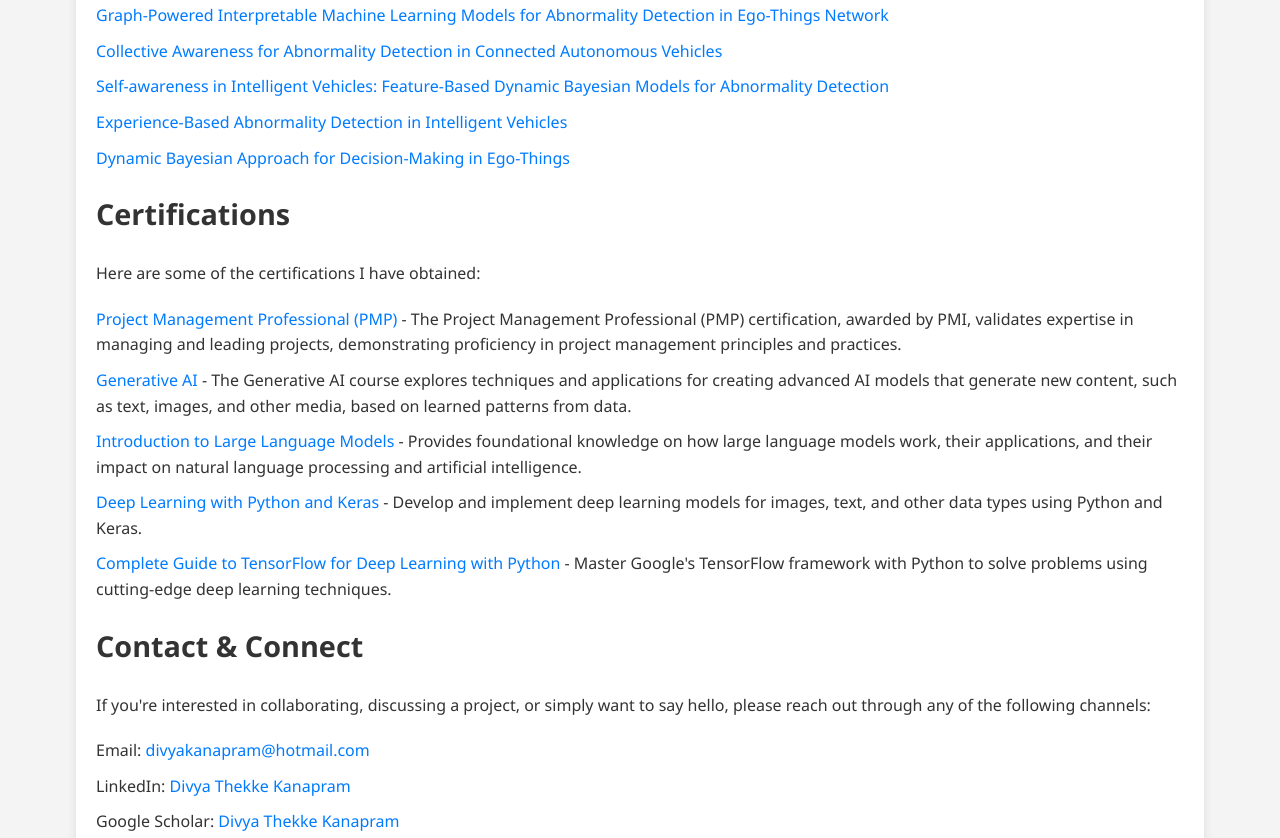
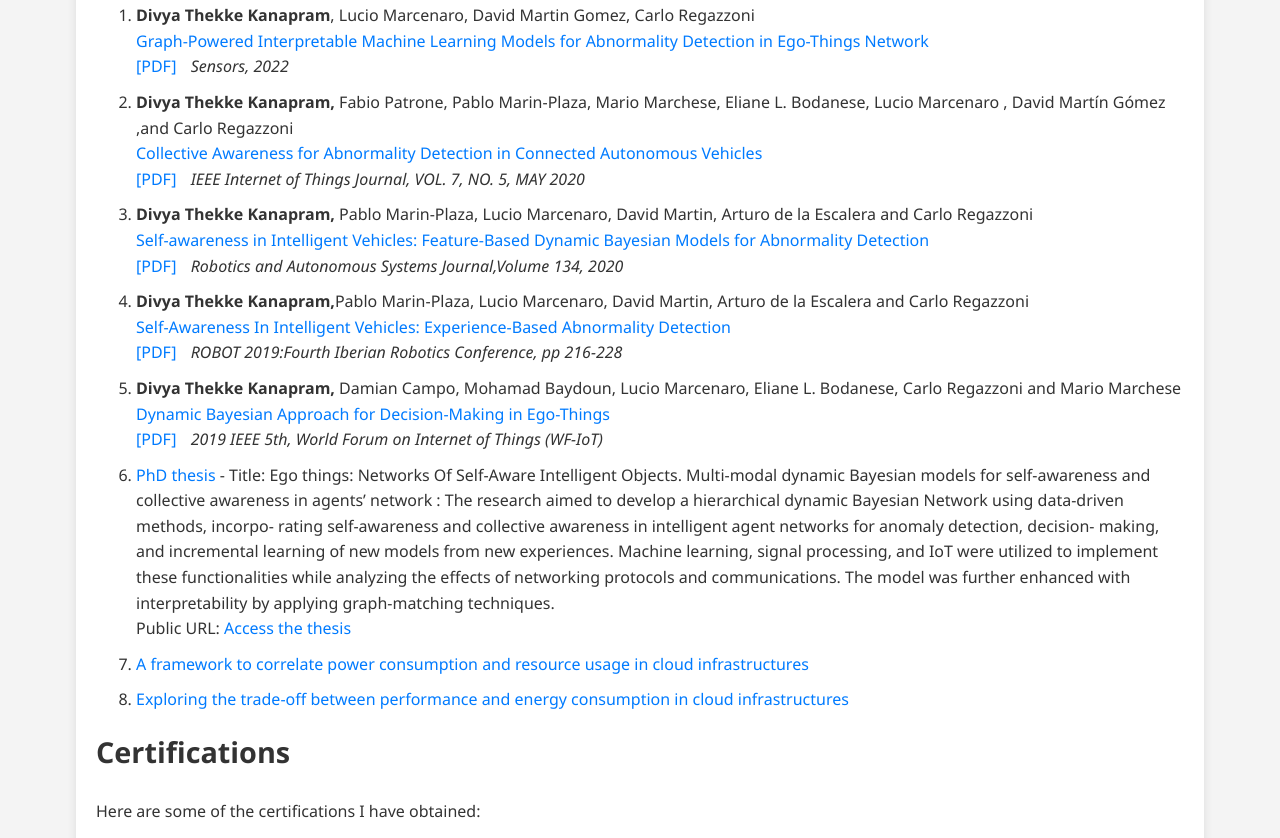
Before and after one commit to Divyakanapram/Divyakanapram.github.io, a plain HTML site: page index.html in a window 1280 px wide. Shown: the part 712-1550 px from the top of the page. Drawn offline with Linux system fonts and the light colour scheme.

Commit message:
Updated the publications

```diff
--- a/index.html
+++ b/index.html
@@ -120,18 +120,99 @@
         <section id="publications">
             <h2>Publications</h2>
             <p>Here are some of my notable publications:</p>
-            <ul>
-                <li><a href="Publications/1_Graph-Powered_Interpretable_Machine_Learning_Models_for_Abnormality_Detection_in_Ego-Things_Network.pdf" target="_blank">Graph-Powered Interpretable Machine Learning Models for Abnormality Detection in Ego-Things Network</a></li>
-                <li><a href="Publications/2_Collective_Awareness_for_Abnormality_Detection_in_Connected_Autonomous_Vehicles.pdf" target="_blank">Collective Awareness for Abnormality Detection in Connected Autonomous Vehicles</a></li>
-                <li><a href="Publications/3_Self-awareness_in_intelligent_vehicles_Feature_based_dynamic_Bayesian_models_for_abnormality_detection.pdf" target="_blank">Self-awareness in Intelligent Vehicles: Feature-Based Dynamic Bayesian Models for Abnormality Detection</a></li>
-                <li><a href="Publications/4_Self-awareness_in_Intelligent_Vehicles_Experience_Based_Abnormality_Detection_Robot2019_Camera_ready_version_final.pdf" target="_blank">Experience-Based Abnormality Detection in Intelligent Vehicles</a></li>
-                <li><a href="Publications/5_Dynamic_Bayesian_Approach_for_Decision-Making_in_Ego-Things.pdf" target="_blank">Dynamic Bayesian Approach for Decision-Making in Ego-Things</a></li>
-            </ul>
+            <ol>
+                <li>
+                    <strong>Divya Thekke Kanapram</strong>, Lucio Marcenaro, David Martin Gomez, Carlo Regazzoni<br>
+                    <a href="https://doi.org/10.3390/s22062260" target="_blank">
+                        Graph-Powered Interpretable Machine Learning Models for Abnormality Detection in Ego-Things Network
+                    </a>
+                    <br>
+                    <span style="display: inline-block; margin-right: 10px;">
+                        <a href="Publications/1_Graph-Powered_Interpretable_Machine_Learning_Models_for_Abnormality_Detection_in_Ego-Things_Network.pdf" target="_blank">
+                            [PDF]
+                        </a>
+                    </span>
+                    <span style="display: inline-block;">
+                        <em>Sensors, 2022</em>
+                    </span>
+                </li>
+                <li>
+                    <strong>Divya Thekke Kanapram,</strong> Fabio Patrone, Pablo Marin-Plaza, Mario Marchese, Eliane L. Bodanese,  Lucio Marcenaro , David Martín Gómez ,and Carlo Regazzoni<br>
+                    <a href="Publications/2_Collective_Awareness_for_Abnormality_Detection_in_Connected_Autonomous_Vehicles.pdf" target="_blank">
+                        Collective Awareness for Abnormality Detection in Connected Autonomous Vehicles
+                    </a>
+                    <br>
+                    <span style="display: inline-block; margin-right: 10px;">
+                        <a href="Publications/2_Collective_Awareness_for_Abnormality_Detection_in_Connected_Autonomous_Vehicles.pdf" target="_blank">
+                            [PDF]
+                        </a>
+                    </span>
+                    <span style="display: inline-block;">
+                        <em>IEEE Internet of Things Journal, VOL. 7, NO. 5, MAY 2020</em>
+                    </span>
+                </li>
+                <li>
+                    <strong>Divya Thekke Kanapram, </strong>Pablo Marin-Plaza, Lucio Marcenaro, David Martin, Arturo de la Escalera and Carlo Regazzoni<br>
+                    <a href="Publications/3_Self-awareness_in_intelligent_vehicles_Feature_based_dynamic_Bayesian_models_for_abnormality_detection.pdf" target="_blank">
+                        Self-awareness in Intelligent Vehicles: Feature-Based Dynamic Bayesian Models for Abnormality Detection
+                    </a>
+                    <br>
+                    <span style="display: inline-block; margin-right: 10px;">
+                        <a href="Publications/3_Self-awareness_in_intelligent_vehicles_Feature_based_dynamic_Bayesian_models_for_abnormality_detection.pdf" target="_blank">
+                            [PDF]
+                        </a>
+                    </span>
+                    <span style="display: inline-block;">
+                        <em>Robotics and Autonomous Systems Journal,Volume 134, 2020 </em>
+                    </span>
+                </li>
+                <li>
+                    <strong>Divya Thekke Kanapram,</strong>Pablo Marin-Plaza, Lucio Marcenaro, David Martin, Arturo de la Escalera and Carlo Regazzoni<br>
+                    <a href="Publications/4_Self-awareness_in_Intelligent_Vehicles_Experience_Based_Abnormality_Detection_Robot2019_Camera_ready_version_final.pdf" target="_blank">
+                        Self-Awareness In Intelligent Vehicles: Experience-Based Abnormality Detection
+                    </a>
+                    <br>
+                    <span style="display: inline-block; margin-right: 10px;">
+                        <a href="Publications/4_Self-awareness_in_Intelligent_Vehicles_Experience_Based_Abnormality_Detection_Robot2019_Camera_ready_version_final.pdf" target="_blank">
+                            [PDF]
+                        </a>
+                    </span>
+                    <span style="display: inline-block;">
+                        <em>ROBOT 2019:Fourth Iberian Robotics Conference, pp 216-228 </em>
+                    </span>
+                </li>
+                <li>
+                    <strong>Divya Thekke Kanapram,</strong> Damian Campo, Mohamad Baydoun, Lucio Marcenaro, Eliane L. Bodanese, Carlo Regazzoni and Mario Marchese<br>
+                    <a href="Publications/5_Dynamic_Bayesian_Approach_for_Decision-Making_in_Ego-Things.pdf" target="_blank">
+                        Dynamic Bayesian Approach for Decision-Making in Ego-Things
+                    </a>
+                    <br>
+                    <span style="display: inline-block; margin-right: 10px;">
+                        <a href="Publications/5_Dynamic_Bayesian_Approach_for_Decision-Making_in_Ego-Things.pdf" target="_blank">
+                            [PDF]
+                        </a>
+                    </span>
+                    <span style="display: inline-block;">
+                        <em>2019 IEEE 5th, World Forum on Internet of Things (WF-IoT)</em>
+                    </span>
+                <li><a href="Publications/Divya_Thekke_Kanapram_PhD thesis.pdf" target="_blank">PhD thesis</a> -</a> Title: Ego things: Networks Of Self-Aware Intelligent Objects. Multi-modal dynamic Bayesian models for self-awareness and collective awareness in agents’ network : The research aimed to develop a hierarchical dynamic Bayesian Network using data-driven methods, incorpo- rating self-awareness and collective awareness in intelligent agent networks for anomaly detection, decision- making, and incremental learning of new models from new experiences. Machine learning, signal processing, and IoT were utilized to implement these functionalities while analyzing the effects of networking protocols and communications. The model was further enhanced with interpretability by applying graph-matching techniques.<br>
+                Public URL: <a href="https://qmro.qmul.ac.uk/xmlui/handle/123456789/77203?show=full" target="_blank">Access the thesis</a> </li>
+                <li>
+                    <a href="https://doi.org/10.1109/NETSOFT.2017.8004249" target="_blank">
+                        A framework to correlate power consumption and resource usage in cloud infrastructures
+                    </a>
+                </li>
+                <li>
+                    <a href="https://doi.org/10.1109/FMEC.2017.7946418" target="_blank">
+                        Exploring the trade-off between performance and energy consumption in cloud infrastructures
+                    </a>
+                </li>
+            </ol>
         </section>
         <section id="certifications">
             <h2>Certifications</h2>
             <p>Here are some of the certifications I have obtained:</p>
-            <ul>
+            <ol>
                 <li><a href="Certifications/Divya Thekke Kanapram_PMPCertfication.pdf" target="_blank">Project Management Professional (PMP)</a> - The Project Management Professional (PMP) certification, awarded by PMI, validates expertise in managing and leading projects, demonstrating proficiency in project management principles and practices.</li>
                 <li><a href="Certifications/CertificateOfCompletion_What Is Generative AI.pdf" target="_blank">Generative AI</a> - The Generative AI course explores techniques and applications for creating advanced AI models that generate new content, such as text, images, and other media, based on learned patterns from data.</li>
                 <li><a href="Certifications/CertificateOfCompletion_Introduction to Large Language Models.pdf" target="_blank">Introduction to Large Language Models</a> - Provides foundational knowledge on how large language models work, their applications, and their impact on natural language processing and artificial intelligence.</li>
@@ -141,9 +222,13 @@
                 <li><a href="Certifications/UC-24d7ee5a-b626-47ed-b5f2-d1f411da40f4.pdf" target="_blank">
                     Complete Guide to TensorFlow for Deep Learning with Python
                     </a> - Master Google's TensorFlow framework with Python to solve problems using cutting-edge deep learning techniques.</li>
+                                    <li><a href="Certifications/UC-24d7ee5a-b626-47ed-b5f2-d1f411da40f4.pdf" target="_blank">
+                    Complete Guide to TensorFlow for Deep Learning with Python
+                    </a> - Master Google's TensorFlow framework with Python to solve problems using cutting-edge deep learning techniques.</li>
+
 
                 <!-- Add more certifications as needed -->
-            </ul>
+            </ol>
         </section>
 
         <section id="contact">
@@ -151,8 +236,8 @@
             <p>If you're interested in collaborating, discussing a project, or simply want to say hello, please reach out through any of the following channels:</p>
             <ul>
                 <li>Email: <a href="mailto:divyakanapram@hotmail.com">divyakanapram@hotmail.com</a></li>
-                <li>LinkedIn: <a href="https://www.linkedin.com/in/divya-thekke-kanapram/" target="_blank">Divya Thekke Kanapram</a></li>
-                <li>Google Scholar: <a href="https://scholar.google.com/citations?user=YOUR_SCHOLAR_ID" target="_blank">Divya Thekke Kanapram</a></li>
+                <li>LinkedIn: <a href="https://www.linkedin.com/in/divya-thekke-kanapram/" target="_blank">Click here</a></li>
+                <li>Google Scholar: <a href="https://scholar.google.com/citations?user=YOUR_SCHOLAR_ID" target="_blank">Click here</a></li>
             </ul>
         </section>
     </div>
```
Also changed, not shown: 4 other files.
